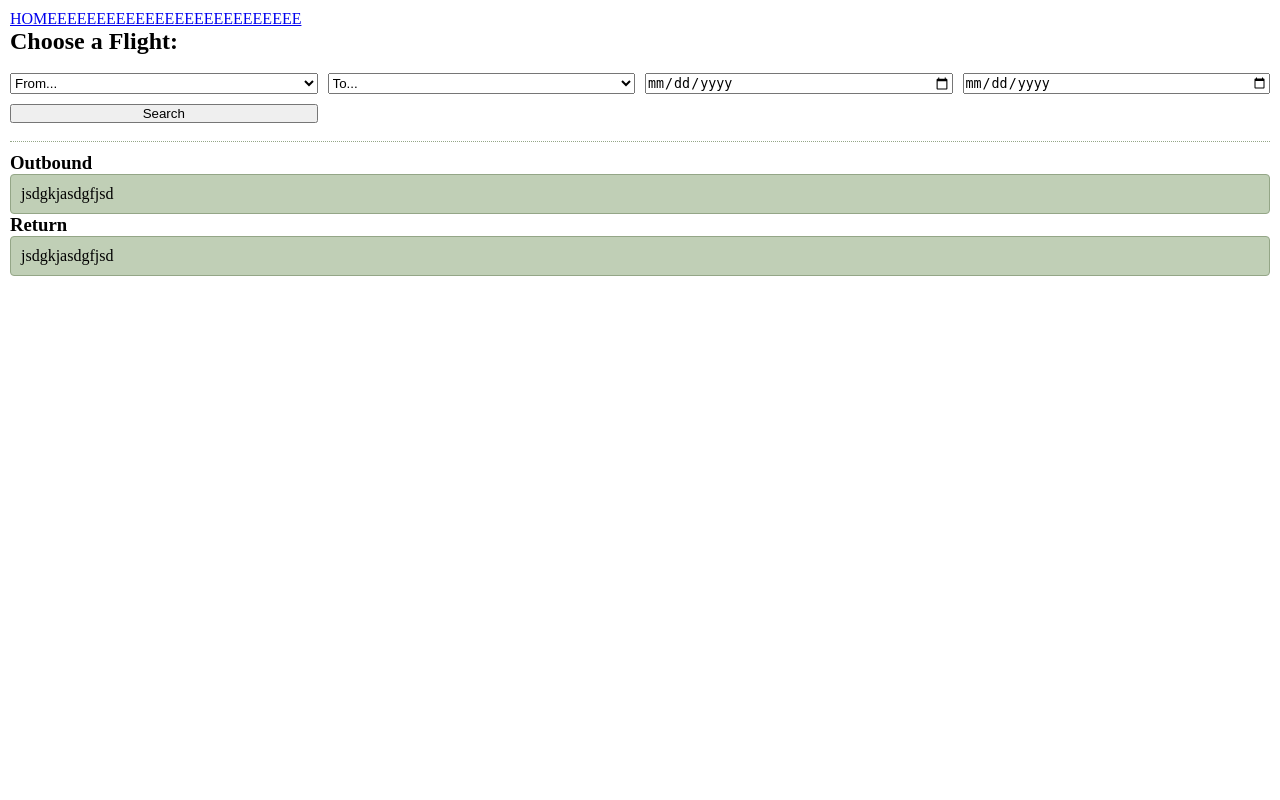
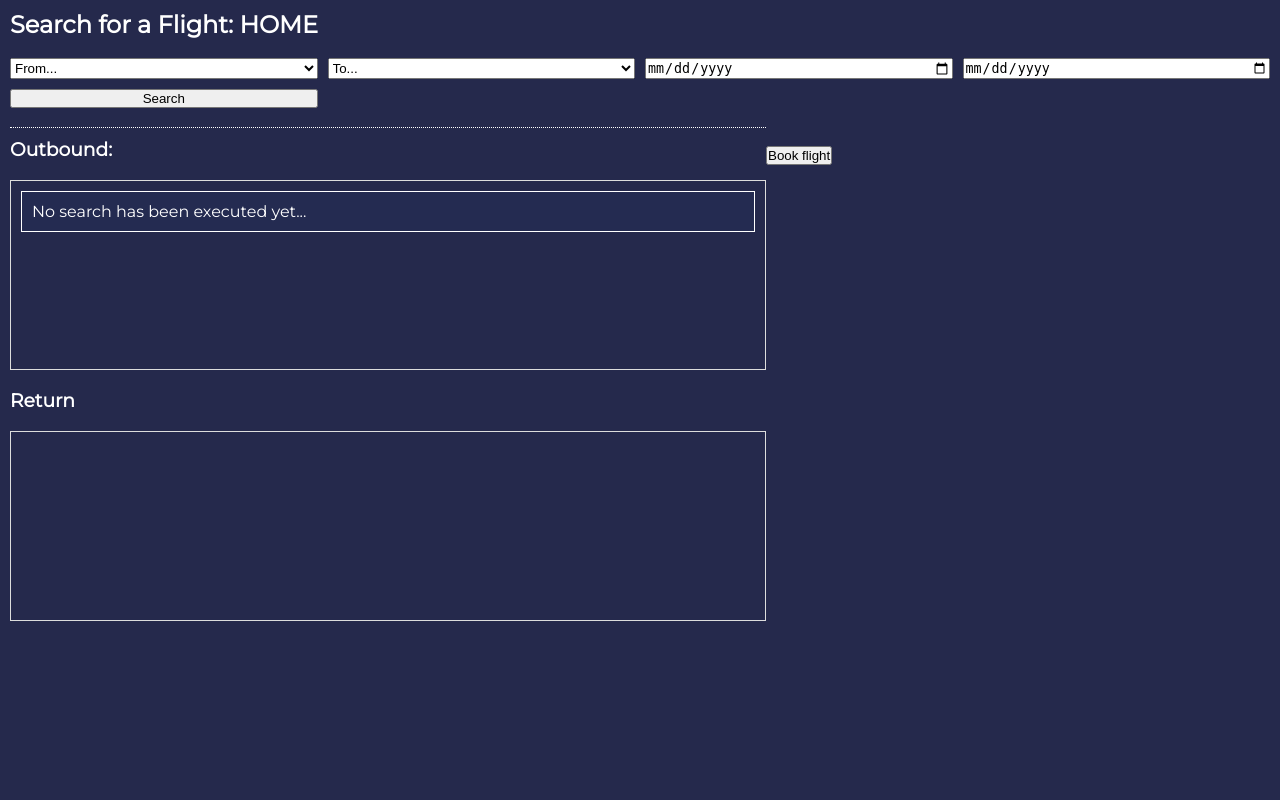
Before and after one commit to seddin/flights, a PHP site: page / in a window 1280 px wide. Run offline with PHP 8.4, Linux system fonts and the light colour scheme; data that the repository does not hold is empty.

Commit message:
More changes

```diff
--- a/index.php
+++ b/index.php
@@ -22,50 +22,13 @@
 ?>
 <html>
     <head>
-        <title>Pruebas</title>
+        <title>Tui BE</title>
         <script src="https://cdnjs.cloudflare.com/ajax/libs/jquery/3.4.1/jquery.min.js"></script>
-        <style>
-            * {
-                padding: 0;
-                margin: 0;
-                box-sizing: border-box;
-            }
-            body {
-                width: 100%;
-                padding: 10px;
-            }
-            form {
-                width: 100%;
-                display: grid;
-                grid-template-columns: 1fr 1fr 1fr 1fr;
-                grid-gap: 10px;
-                color: #222;
-            }
-            .found_flights {
-                width: 100%;
-                border-top: 1px dotted #94a687;
-                padding-top: 10px;
-            }
-            .outbound_flights, .return_flights {
-                /*border: 1px solid red;*/
-            }
-            .flight {
-                width: 100%;
-                min-height: 30px;
-                background-color: #c0cfb6;
-                border: 1px solid #94a687;
-                border-radius: 4px;
-                padding: 10px;
-            }
-            .dnone {
-                display: none;
-            }
-        </style>
+        <link rel="stylesheet" href="style.css">
     </head>
     <body>
-        <a href="/">HOMEEEEEEEEEEEEEEEEEEEEEEEEEE</a>
         <div>
-            <h2>Choose a Flight:</h2>
+            <h2>Search for a Flight: <a href="/">HOME</a></h2>
             <br>
             <form id="search">
                 <select id="from">
@@ -91,25 +54,28 @@
 
         <br>
 
-        <div class="found_flights">
-            <div class="outbound_flights">
-                <h3>Outbound</h3>
-
+        <div class="found_flights" style="float: left;">
+            <div>
+                <h3>Outbound:</h3>
+                <br>
                 <div id="outbound_flights">
                     <div class="flight">
-                        jsdgkjasdgfjsd
+                        <span>No search has been executed yet...</span>
                     </div>
                 </div>
             </div>
-            <div class="return_flights">
+            <br>
+            <div>
                 <h3>Return</h3>
-
+                <br>
                 <div id="return_flights">
-                    <div class="flight">
-                        jsdgkjasdgfjsd
-                    </div>
                 </div>
             </div>
+        </div>
+
+        <div style="float: left;">
+            <br>
+            <button onclick="bookFlight();">Book flight</button>
         </div>
 
         <script type="text/javascript">
@@ -166,7 +132,14 @@
 
                             $('#outbound_flights').append(`
                                 <div class="flight">
-                                    <input type="radio" id="selected_out_flight">
+                                    <form>
+                                        <input type="hidden" name="out_date" value="${flight.date}">
+                                        <input type="hidden" name="out_from" value="${flight.depart.airport.name}">
+                                        <input type="hidden" name="out_dep_hour" value="${datetime.getHours()}:${datetime.getMinutes()}">
+                                        <input type="hidden" name="out_to" value="${flight.arrival.airport.name}">
+                                        <input type="hidden" name="out_ar_hour" value="${arrivaltime.getHours()}:${arrivaltime.getMinutes()}">
+                                        <input type="hidden" name="out_price" value="${flight.price}">
+                                    </form>
                                     ${flight.date}
                                     :
                                     ${flight.depart.airport.name} ${datetime.getHours()}:${datetime.getMinutes()}
@@ -190,7 +163,14 @@
 
                             $('#return_flights').append(`
                                 <div class="flight">
-                                    <input type="radio" id="selected_ret_flight">
+                                    <form>
+                                        <input type="hidden" name="ret_date" value="${flight.date}">
+                                        <input type="hidden" name="ret_from" value="${flight.depart.airport.name}">
+                                        <input type="hidden" name="ret_dep_hour" value="${datetime.getHours()}:${datetime.getMinutes()}">
+                                        <input type="hidden" name="ret_to" value="${flight.arrival.airport.name}">
+                                        <input type="hidden" name="ret_ar_hour" value="${arrivaltime.getHours()}:${arrivaltime.getMinutes()}">
+                                        <input type="hidden" name="ret_price" value="${flight.price}">
+                                    </form>
                                     ${flight.date}
                                     :
                                     ${flight.depart.airport.name} ${datetime.getHours()}:${datetime.getMinutes()}
@@ -202,11 +182,49 @@
                             `);
                         });
 
+                        attachClicEvent();
+
                         $('#loading').hide();
                         $('#search_btn').show();
                     });
                 }
             });
+
+
+
+            function attachClicEvent () {
+                $('#outbound_flights .flight').on('click', function (e) {
+                    $('#outbound_flights .flight').removeClass("selected");
+
+                    $(e.currentTarget).addClass('selected');
+                });
+
+                $('#return_flights .flight').on('click', function (e) {
+                    $('#return_flights .flight').removeClass("selected");
+
+                    $(e.currentTarget).addClass('selected');
+                });
+            }
+
+            function bookFlight () {
+                var outFlight = $("#outbound_flights .flight.selected").find('form');
+                outFlight = $(outFlight).html();
+
+                var retFlight = $("#return_flights .flight.selected").find('form');
+                retFlight = $(retFlight).html();
+
+                if (outFlight && retFlight) {
+                    $('#flight_form').remove();
+                    $(document.body).append(`
+                        <form id="flight_form" method="POST" action="book_flight.php">
+                            ${outFlight}
+                            ${retFlight}
+                        </form>
+                    `);
+
+                    $('#flight_form').submit();
+                }
+            }
         </script>
     </body>
 </html>
--- /dev/null
+++ b/style.css
@@ -0,0 +1,64 @@
+@import url('https://fonts.googleapis.com/css?family=Montserrat&display=swap');
+* {
+    padding: 0;
+    margin: 0;
+    box-sizing: border-box;
+}
+body {
+    width: 100%;
+    padding: 10px;
+    background-color: #25294c;
+    color: #fff;
+    font-family: 'Montserrat', sans-serif;
+}
+form {
+    width: 100%;
+    display: grid;
+    grid-template-columns: 1fr 1fr 1fr 1fr;
+    grid-gap: 10px;
+    color: #222;
+}
+.found_flights {
+    width: 60%;
+    border-top: 1px dotted #fff;
+    padding-top: 10px;
+}
+#outbound_flights, #return_flights {
+    border: 1px solid #ddd;
+    min-height: 190px;
+    max-height: 190px;
+    overflow: scroll;
+    overflow-x: hidden;
+    padding: 10px;
+}
+.flight {
+    width: 100%;
+    min-height: 30px;
+    background-color: #242b51;;
+    border: 1px solid #fff;
+    padding: 10px;
+    margin-bottom: 10px;
+    cursor: pointer;
+}
+.selected {
+    border: 1px solid #ee1b59;
+}
+.dnone {
+    display: none;
+}
+
+.container {
+    width: 100%;
+    height: 100%;
+    display: grid;
+    place-items: center;
+}
+
+.flight_overview {
+    width: 500px;
+}
+
+a {
+    text-decoration: none;
+    color: inherit;
+}
```
Also changed, not shown: book_flight.php (added, +73 -0 lines).
